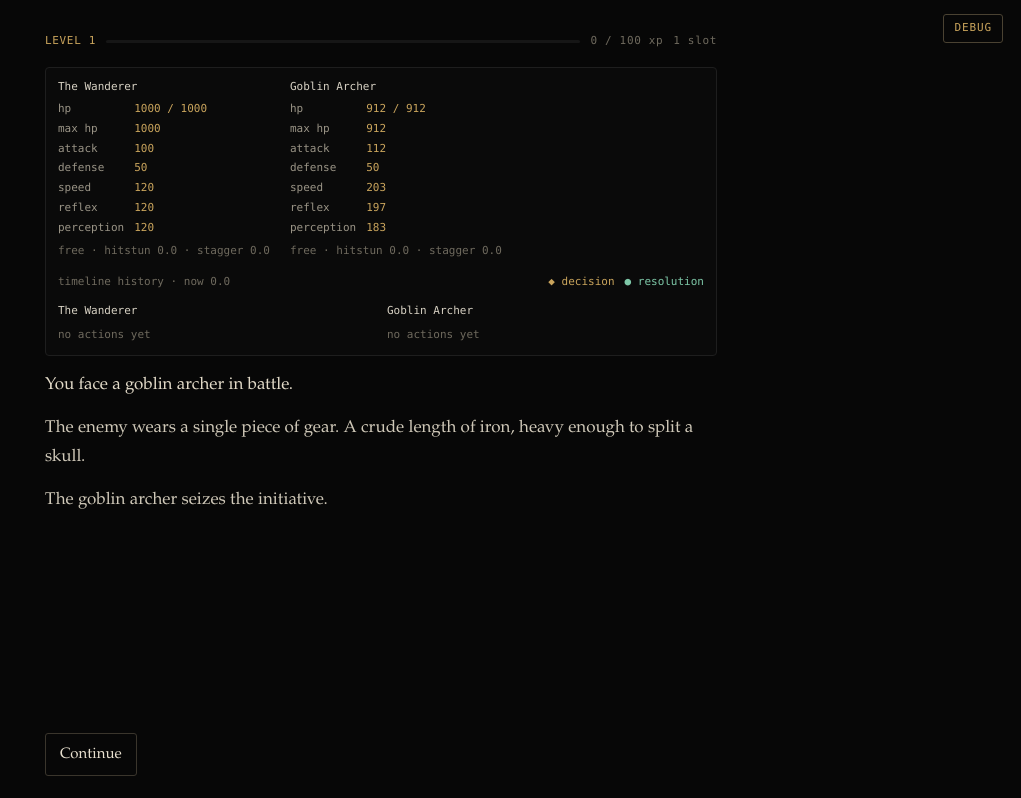
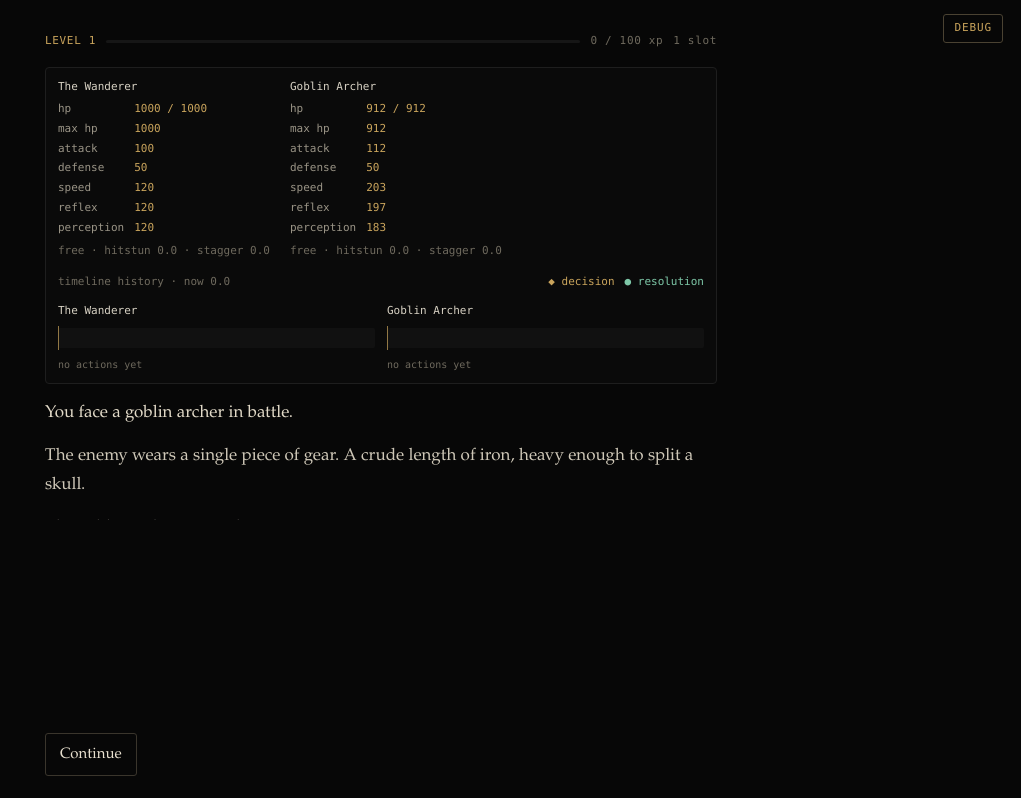
Before and after one commit to Thanhphan1147/rpg-combat-system, a Svelte app in the folder apps/web/: page / in a window 1280 px wide. Both pictures are taken after a click on the button "DEBUG". Shown: the whole page, without its empty margins (259-1280 px from the left). Built offline with nearby package versions, Linux system fonts and the light colour scheme.

Commit message:
feat(debug): overlay timeline history into one lane per combatant

```diff
--- a/apps/web/src/App.svelte
+++ b/apps/web/src/App.svelte
@@ -730,44 +730,35 @@
             {@const actorBars = timelineHistory.filter((bar) => bar.actorId === actorId)}
             <div class="history-column">
               <div class="history-actor">{actorName(actorId)}</div>
+              <div class="tl-lane">
                 {#each actorBars as bar (bar.key)}
-                <div class="tl-row" class:active={bar.active}>
-                  <div class="tl-label">
-                    <span>{formatTick(bar.startedAt)} · {skillName(bar.skillId)}</span>
-                    {#if bar.targetActorId !== null}
-                      <span>→ {actorName(bar.targetActorId)}</span>
-                    {/if}
-                    {#if bar.incomingInstanceId !== null}
-                      <span class="tl-incoming">incoming {bar.incomingInstanceId}</span>
-                    {/if}
-                    {#if bar.active}
-                      <span class="tl-active-badge">active</span>
-                    {/if}
-                  </div>
-                  <div class="tl-track">
                   <div
                     class="tl-seg tl-startup"
                     style="left:{pct(bar.startedAt)}%; width:{pct(bar.startupEnd) - pct(bar.startedAt)}%"
+                    title="{skillName(bar.skillId)} startup {formatTick(bar.startedAt)}–{formatTick(bar.startupEnd)}"
                   ></div>
                   <div
                     class="tl-seg tl-delivery"
                     style="left:{pct(bar.startupEnd)}%; width:{pct(bar.connectAt) - pct(bar.startupEnd)}%"
+                    title="{skillName(bar.skillId)} delivery {formatTick(bar.startupEnd)}–{formatTick(bar.connectAt)}"
                   ></div>
                   <div
                     class="tl-seg tl-ending"
                     style="left:{pct(bar.connectAt)}%; width:{pct(bar.endsAt) - pct(bar.connectAt)}%"
+                    title="{skillName(bar.skillId)} ending {formatTick(bar.connectAt)}–{formatTick(bar.endsAt)}"
                   ></div>
                   <div
                     class="tl-decision"
                     style="left:{pct(bar.startedAt)}%"
-                      title="Decision point"
+                    title="Decision: {skillName(bar.skillId)} @ {formatTick(bar.startedAt)}"
                   ></div>
                   {#each bar.outcomes as outcome, outcomeIndex (outcomeIndex)}
                     <div
                       class="tl-outcome tl-{outcome.kind}"
                       style="left:{pct(outcome.tick)}%"
-                        title={outcome.label}
+                      title="{outcome.label} @ {formatTick(outcome.tick)}"
                     ></div>
+                  {/each}
                 {/each}
                 <div
                   class="tl-now"
@@ -776,23 +767,29 @@
                 ></div>
               </div>
               <div class="tl-events">
+                {#each actorBars as bar (bar.key)}
                   <span class="tl-event tl-event-decision">
-                      decision @ {formatTick(bar.startedAt)}
+                    {formatTick(bar.startedAt)} {skillName(bar.skillId)}
+                    {#if bar.targetActorId !== null}
+                      → {actorName(bar.targetActorId)}
+                    {/if}
+                    {#if bar.incomingInstanceId !== null}
+                      ← {bar.incomingInstanceId}
+                    {/if}
+                    {#if bar.active}
+                      <span class="tl-active-badge">active</span>
+                    {/if}
                   </span>
                   {#each bar.outcomes as outcome, outcomeIndex (outcomeIndex)}
                     <span class="tl-event tl-event-{outcome.kind}">
                       {outcome.label} @ {formatTick(outcome.tick)}
                     </span>
                   {/each}
-                    {#if bar.outcomes.length === 0 && bar.active}
-                      <span class="tl-event tl-event-pending">awaiting resolution</span>
-                    {/if}
-                  </div>
-                </div>
                 {/each}
                 {#if actorBars.length === 0}
                   <p class="tl-empty">no actions yet</p>
                 {/if}
+              </div>
             </div>
           {/each}
         </div>
--- a/apps/web/src/styles/global.css
+++ b/apps/web/src/styles/global.css
@@ -241,28 +241,6 @@ button.ghost {
   font-weight: 500;
 }
 
-.tl-row {
-  display: flex;
-  flex-direction: column;
-  gap: 3px;
-  padding: 4px 0;
-  border-bottom: 1px solid #171717;
-}
-
-.tl-row.active {
-  border-bottom-color: #3a352c;
-}
-
-.tl-label {
-  display: flex;
-  align-items: center;
-  gap: 6px;
-  overflow: hidden;
-  color: #8a8172;
-  white-space: nowrap;
-  text-overflow: ellipsis;
-}
-
 .tl-active-badge {
   padding: 0 4px;
   border: 1px solid #3a352c;
@@ -273,13 +251,10 @@ button.ghost {
   color: #c9a45c;
 }
 
-.tl-incoming {
-  color: #6f6a5e;
-}
-
-.tl-track {
+.tl-lane {
   position: relative;
-  height: 12px;
+  height: 20px;
+  margin: 2px 0;
   background: #111;
   border-radius: 2px;
   overflow: visible;
@@ -417,11 +392,6 @@ button.ghost {
 
 .tl-event-staggered {
   color: #c9a45c;
-}
-
-.tl-event-pending {
-  color: #4f4a42;
-  font-style: italic;
 }
 
 .tl-empty {
```
Lines whose indentation alone changed are shown as unchanged.
